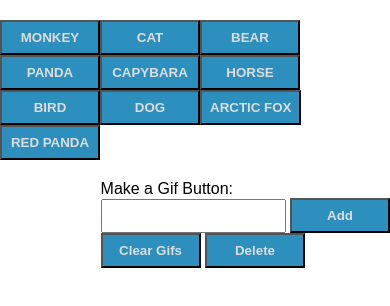
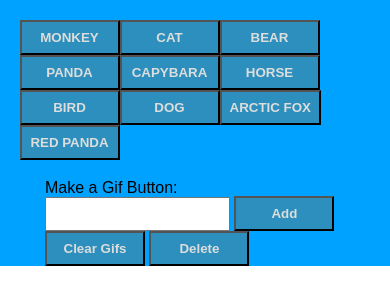
Before and after one commit to mynar7/Gif-Machine, a plain HTML site: page index.html in a window 390 px wide. Drawn offline with nearby package versions, Linux system fonts and the light colour scheme.

Commit message:
add media queries

```diff
--- /dev/null
+++ b/assets/reset.css
@@ -0,0 +1,48 @@
+/* http://meyerweb.com/eric/tools/css/reset/
+   v2.0 | 20110126
+   License: none (public domain)
+*/
+
+html, body, div, span, applet, object, iframe,
+h1, h2, h3, h4, h5, h6, p, blockquote, pre,
+a, abbr, acronym, address, big, cite, code,
+del, dfn, em, img, ins, kbd, q, s, samp,
+small, strike, strong, sub, sup, tt, var,
+b, u, i, center,
+dl, dt, dd, ol, ul, li,
+fieldset, form, label, legend,
+table, caption, tbody, tfoot, thead, tr, th, td,
+article, aside, canvas, details, embed,
+figure, figcaption, footer, header, hgroup,
+menu, nav, output, ruby, section, summary,
+time, mark, audio, video {
+	margin: 0;
+	padding: 0;
+	border: 0;
+	font-size: 100%;
+	font: inherit;
+	vertical-align: baseline;
+}
+/* HTML5 display-role reset for older browsers */
+article, aside, details, figcaption, figure,
+footer, header, hgroup, menu, nav, section {
+	display: block;
+}
+body {
+	line-height: 1;
+}
+ol, ul {
+	list-style: none;
+}
+blockquote, q {
+	quotes: none;
+}
+blockquote:before, blockquote:after,
+q:before, q:after {
+	content: '';
+	content: none;
+}
+table {
+	border-collapse: collapse;
+	border-spacing: 0;
+}
--- a/assets/script.js
+++ b/assets/script.js
@@ -86,7 +86,16 @@ function makeGifs(queryURL) {
                 let div = $('<div>');
                 div.css("width", response.data[i].images.fixed_height.width);
                 div.addClass("gifBox");
-                div.html("<p>Rating: " + response.data[i].rating + "</p>").append(img);
+                let title = response.data[i].title;
+                if(title === "") {
+                    title = "<span style='color:red'>No Title Available</span>";
+                }
+                let rating = response.data[i].rating.toUpperCase()
+                if(rating === "") {
+                    rating = "<span style='color:red'>Unrated</span>";
+                }
+
+                div.html("<p>Title: " + title + "</p><p>Rating: " + rating + "</p>").append(img);
                 div.prependTo('#results');
 
             }//end for
--- a/assets/style.css
+++ b/assets/style.css
@@ -1,10 +1,40 @@
 body {
     font-family: Arial, Helvetica, sans-serif;
-    max-width: 1200px;
+}
+
+.content {
+    max-width: 1400px;
     margin: auto;
 }
+header {
+    background-color: rgb(0, 162, 255);
+    width: 100%;
+    display: inline-block;
+    min-height: 100px;
+}
 .btns {
-    margin: 20px auto;
+    float: left;
+    margin: 0 0 0 5%;
+    padding: 20px 0;
+    text-align: center;
+    /* background-color: red; */
+    max-width: 60%;
+}
+.btns>button {
+    float: left;
+    display: block;
+}
+#query {
+    height: 28px;
+}
+form {
+    float: right;
+    min-width: 300px;
+    /* position: relative;
+    top: 0;
+    right: 0; */
+    margin-top: 10px;
+    margin-right: 8%;
 }
 .gifBox {
     box-sizing: border-box;
@@ -12,7 +42,7 @@ body {
     margin: 2px;
     max-width: 310px;
     min-width: 320px;
-    min-height: 275px;
+    min-height: 325px;
     padding: 0 5px;
     background-color: #ccccda;
     border: 5px #6f6f6f solid;
@@ -23,8 +53,13 @@ body {
     margin: auto;
 }
 
-.gifBox>p:nth-child(1) {
+.gifBox>p:nth-child(2) {
     border-bottom: 2px #9e9696 solid;
+    margin-bottom: 5px;
+}
+
+.gifBox>p {
+    padding: 5px 0;
 }
 
 button {
@@ -37,11 +72,22 @@ button {
 }
 .results {
     clear:both;
-    max-width: 1000px;
+    /* max-width: 1000px; */
 }
-#query {
-    height: 28px;
+@media screen and (max-width: 1200px) {
+    form {
+        margin-right: 0;
+    }
 }
-form {
-    float: right;
+@media screen and (max-width: 1000px) {
+    header {
+        display: grid;
+    }
+    .btns {
+        min-width: 100%;
+    }
+
+    form {
+        margin: auto;
+    }
 }
--- a/index.html
+++ b/index.html
@@ -5,11 +5,13 @@
     <meta name="viewport" content="width=device-width, initial-scale=1.0">
     <meta http-equiv="X-UA-Compatible" content="ie=edge">
     <title>Giphy Gif maker</title>
+    <link rel="stylesheet" href="./assets/reset.css">
     <link rel="stylesheet" href="./assets/style.css">
 </head>
 <body>
+    <header>
+
         <div class="btns" id="btns"></div>
-
         <form>
             Make a Gif Button:<br>
             <input type="text" name="query" id="query"/>
@@ -17,8 +19,11 @@
             <button id="clear">Clear Gifs</button>
             <button id="delete">Delete</button>
         </form>
+    </header>
+    <div class="content">
+        <div class="results" id="results"></div>
+    </div><!-- end content -->
 
-    <div class="results" id="results"></div>
     <script src="https://cdnjs.cloudflare.com/ajax/libs/jquery/3.3.1/jquery.js" integrity="sha256-2Kok7MbOyxpgUVvAk/HJ2jigOSYS2auK4Pfzbm7uH60=" crossorigin="anonymous"></script>
     <script src="./assets/script.js"></script>
 </body>
```
Lines whose indentation alone changed are shown as unchanged.
